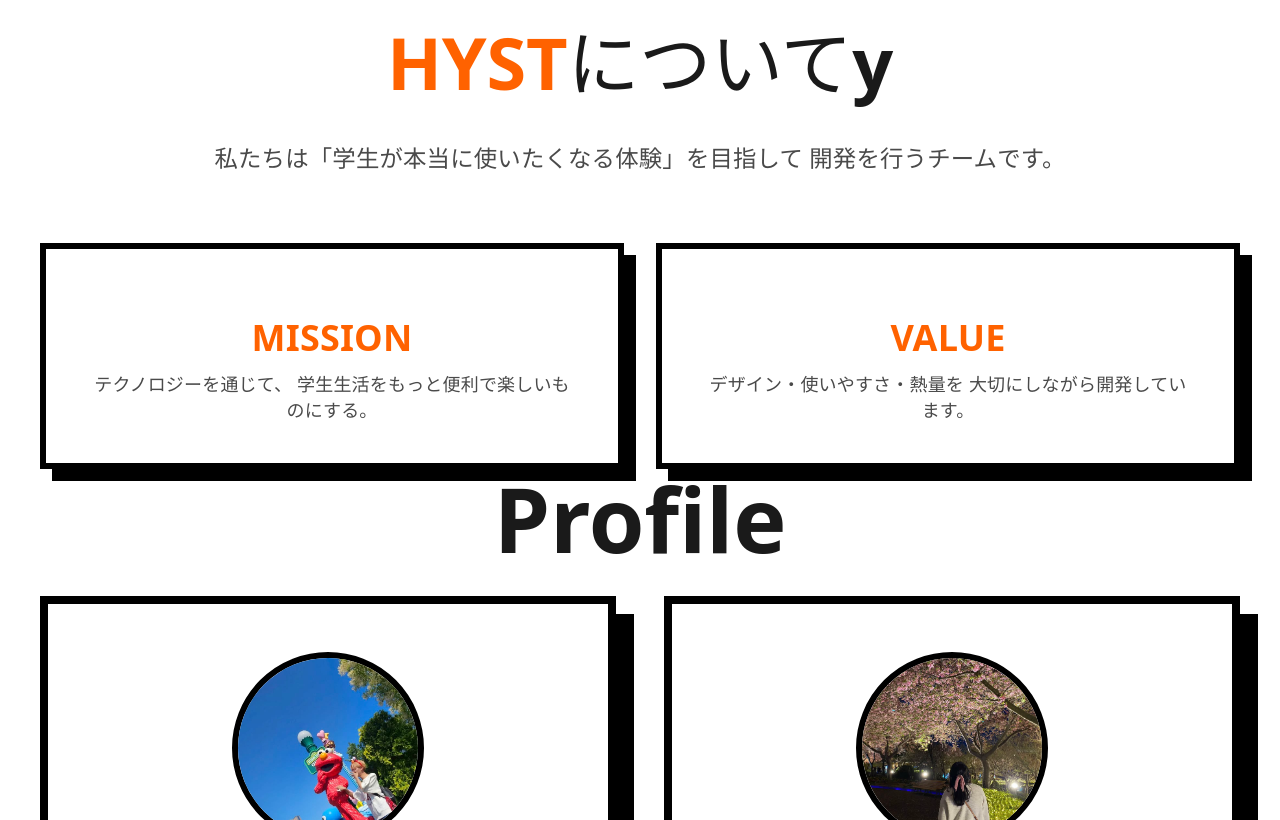
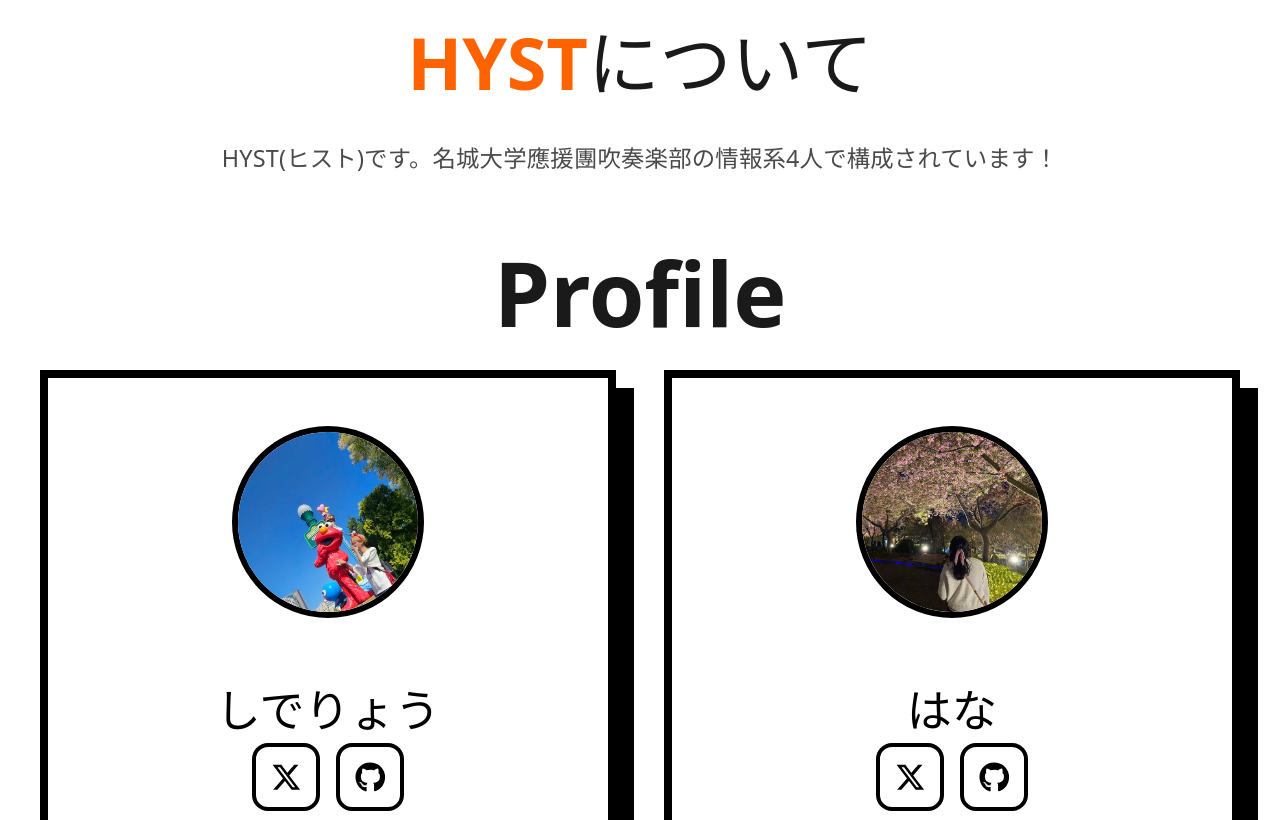
Before and after one commit to HYSTpj/Awake, a React (Vite) app: page / in a window 1280 px wide. Shown: the part 2922-3742 px from the top of the page. Built offline with nearby package versions, Linux system fonts and the light colour scheme.

Commit message:
文章修正

```diff
--- a/src/components/Team/Team.tsx
+++ b/src/components/Team/Team.tsx
@@ -7,33 +7,12 @@ function Team() {
         <p className="team-small-title">OUR TEAM</p>
 
         <h2 className="team-title">
-          <span>HYST</span>についてy
+          <span>HYST</span>について
         </h2>
 
         <p className="team-description">
-          私たちは「学生が本当に使いたくなる体験」を目指して
-          開発を行うチームです。
+          HYST(ヒスト)です。名城大学應援團吹奏楽部の情報系4人で構成されています！
         </p>
-
-        <div className="team-box">
-          <div className="team-card">
-            <h3>MISSION</h3>
-
-            <p>
-              テクノロジーを通じて、
-              学生生活をもっと便利で楽しいものにする。
-            </p>
-          </div>
-
-          <div className="team-card">
-            <h3>VALUE</h3>
-
-            <p>
-              デザイン・使いやすさ・熱量を
-              大切にしながら開発しています。
-            </p>
-          </div>
-        </div>
       </div>
     </section>
   )
```
